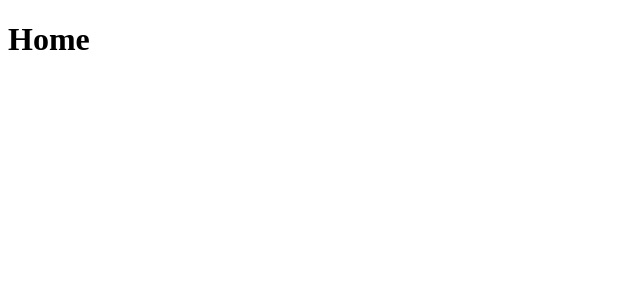
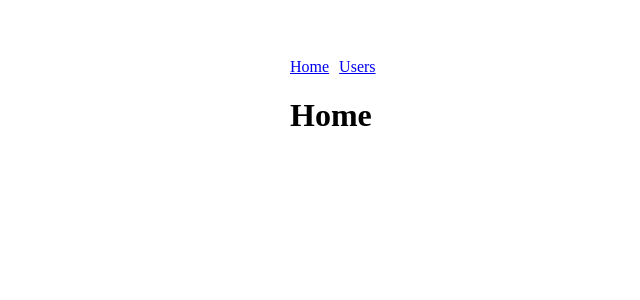
Before and after one commit to tyamap/study, a Vue app in the folder vuejs/vueCLI/router/: page / in a window 1280 px wide. Shown: the top 300 px of the page, without its empty margins (0-640 px from the left). Built offline with nearby package versions, Linux system fonts and the light colour scheme; the HTML template or start-up script is replaced by a standard one.

Commit message:
router-link

```diff
--- a/vuejs/vueCLI/router/src/App.vue
+++ b/vuejs/vueCLI/router/src/App.vue
@@ -1,3 +1,15 @@
 <template>
-  <router-view></router-view>
+  <div style="width: 700px; margin: auto; padding-top: 50px;">
+    <nav>
+      <router-link to="/" class="link">Home</router-link>
+      <router-link to="/users" class="link">Users</router-link>
+    </nav>
+    <router-view></router-view>
+  </div>
 </template>
+
+<style>
+  .link {
+    margin-right: 10px;
+  }
+</style>
```
